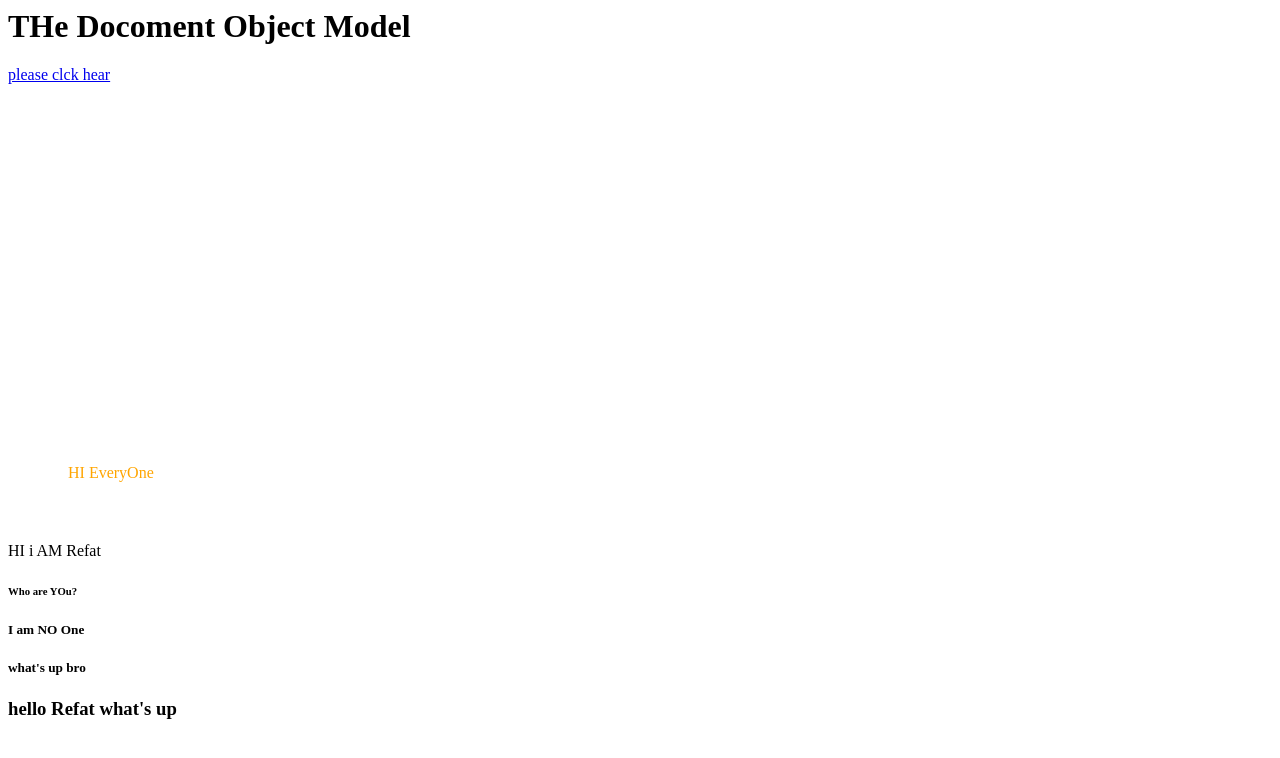
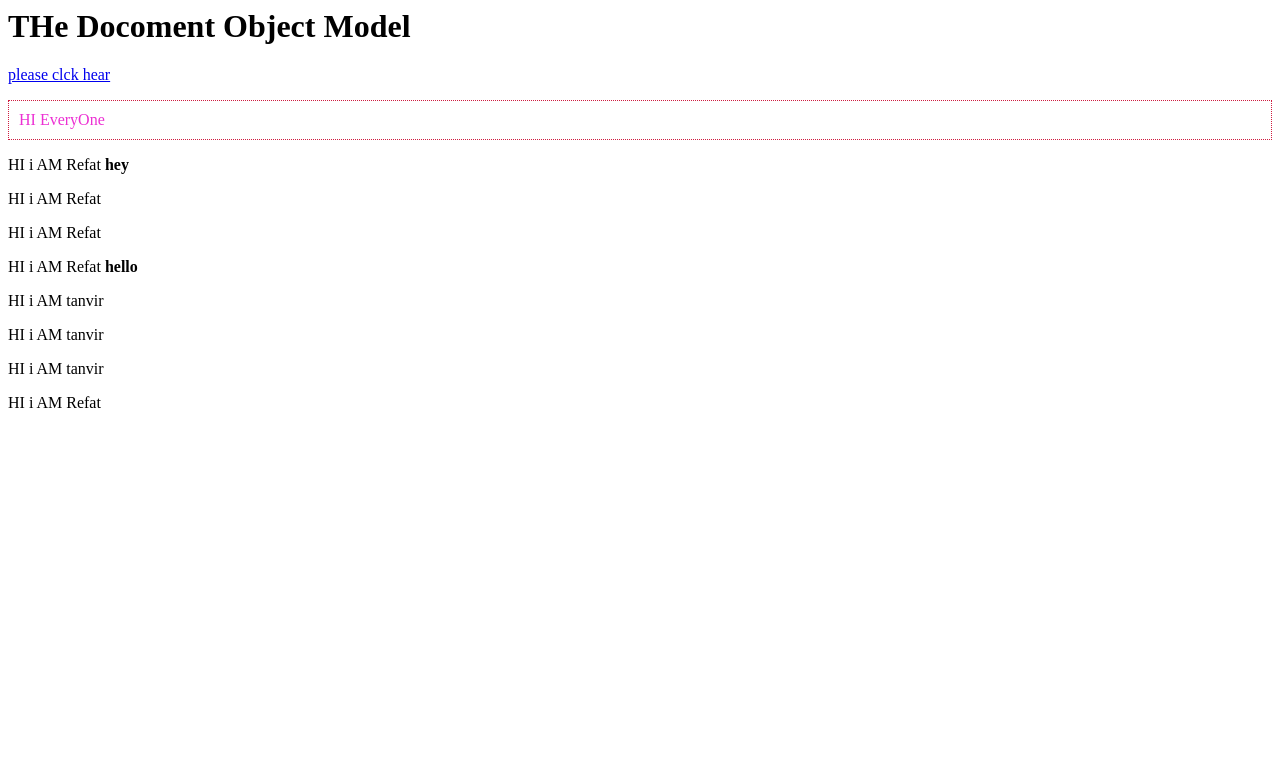
Before and after one commit to Refat5/modernJs, a plain HTML site: page chapter_6/index.html in a window 1280 px wide. Drawn offline with Linux system fonts and the light colour scheme.

Commit message:
adding and removing css class

```diff
--- /dev/null
+++ b/chapter_6/adding&removingClas.js
@@ -0,0 +1,21 @@
+ const cntent = document.querySelector('p');
+
+// console.log(cntent.classList);
+ cntent.classList.add('error');
+// cntent.classList.remove('error');
+// cntent.classList.add('success');
+
+const hello = document.querySelectorAll('p');
+
+hello.forEach(allp =>{
+    // console.log(allp.textContent);
+    allp.classList.add('success');
+    allp.classList.remove('success');
+
+    if(allp.innerText.includes('error'))
+    {
+        allp.classList.add('error');
+    }
+
+
+});
--- /dev/null
+++ b/chapter_6/adding.css
@@ -0,0 +1,11 @@
+.error{
+    padding: 10px;
+    color: rgb(236, 48, 211);
+    border: 1px dotted rgb(207, 28, 64);
+}
+
+.success{
+    padding: 10px;
+    color: limegreen;
+    border: 1px dotted limegreen;
+}
--- a/chapter_6/index.html
+++ b/chapter_6/index.html
@@ -3,6 +3,7 @@
     <meta charset="UTF-8">
     <meta name="viewport" content="width=device-width, initial-scale=1.0">
     <title>DOm</title>
+    <link rel="stylesheet" href="adding.css">
 
 </head>
 <body>
@@ -10,17 +11,25 @@
      <a href="https://www.samartwetrack.com"> please clck hear</a>
     <div>
         <p> HI EveryOne</p>
+        <p> HI i AM Refat <strong >hey</strong></p>
         <p> HI i AM Refat</p>
-        <h6 class="who">Who are YOu?</h6>
+        <p> HI i AM Refat</p>
+        <p> HI i AM Refat <strong class="hey">hello</strong></p>
+        <p> HI i AM tanvir</p>
+        <p> HI i AM tanvir</p>
+        <p> HI i AM tanvir</p>
+        <p> HI i AM Refat</p>
+
+        <!-- <h6 class="who">Who are YOu?</h6>
         <h5 class="who">I am NO One</h5>
         <h5 class="what">what's up bro</h5>
         <div class="hello">
             <h3>hello Refat what's up</h3>
-        </div>
+        </div> -->
 
 
     </div>
 
-    <script src="changingCss.js"></script>
+    <script src="adding&removingClas.js"></script>
 </body>
 </html>
```
